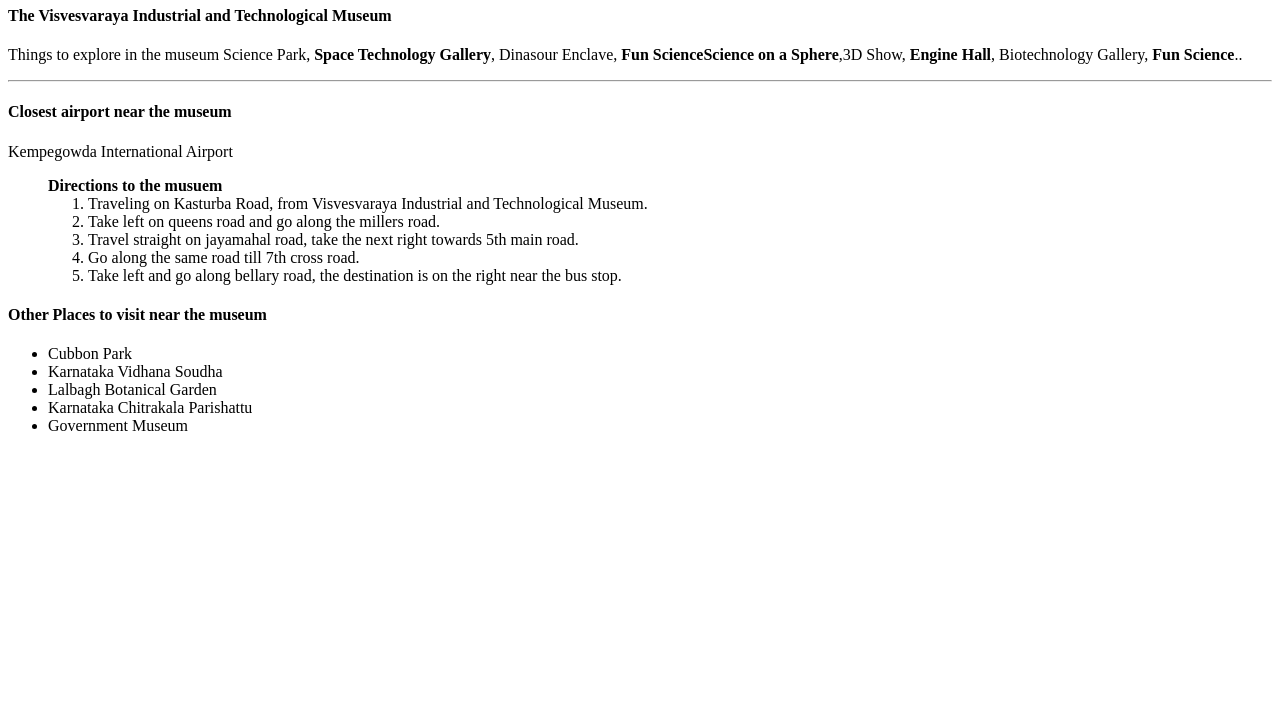
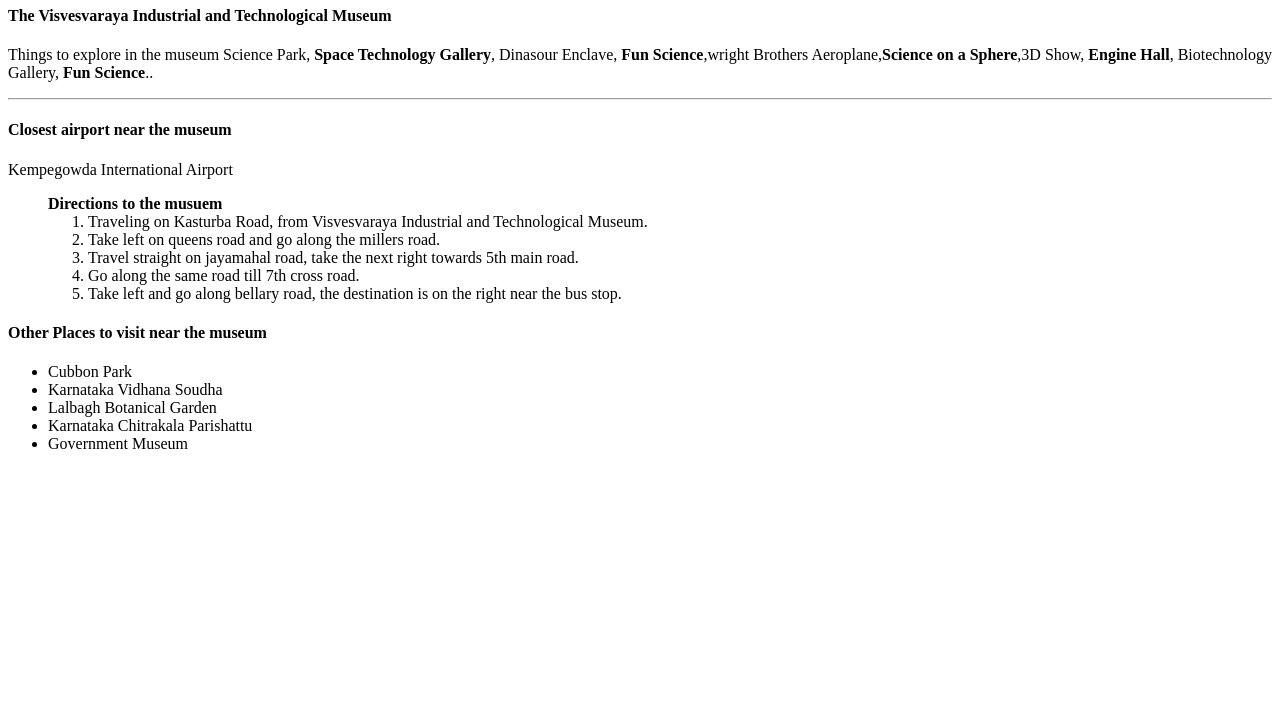
Before and after one commit to 44-563-Web-Apps-F22/44563-webapps-assignment-3-AkhilaMitta, a plain HTML site: page index.html in a window 1280 px wide. Shown: the part 73-800 px from the top of the page. Drawn offline with Linux system fonts and the light colour scheme.

Commit message:
made changes

```diff
--- a/index.html
+++ b/index.html
@@ -11,7 +11,7 @@
         </h1>
         <h4>The Visvesvaraya Industrial and Technological Museum</h4>
         <p>Things to explore in the museum Science Park, <b>Space Technology Gallery</b>,
-            Dinasour Enclave, <b>Fun Science</b,wright Brothers Aeroplane,<b>Science on a Sphere</b>,3D Show,
+            Dinasour Enclave, <b>Fun Science</b>,wright Brothers Aeroplane,<b>Science on a Sphere</b>,3D Show,
             <b>Engine Hall</b>, Biotechnology Gallery, <b>Fun Science</b>.</b>.</p>
         <hr>
         <h4>Closest airport near the museum</h4>
```
